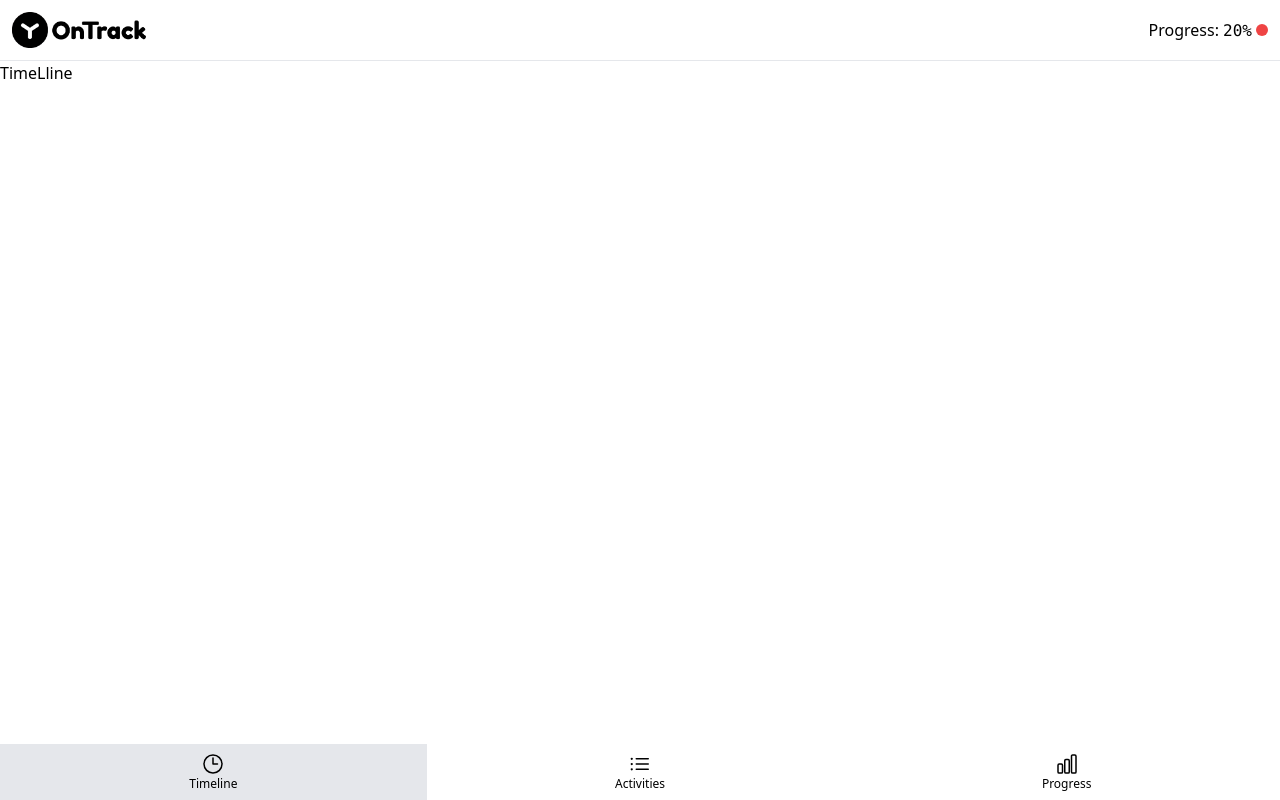
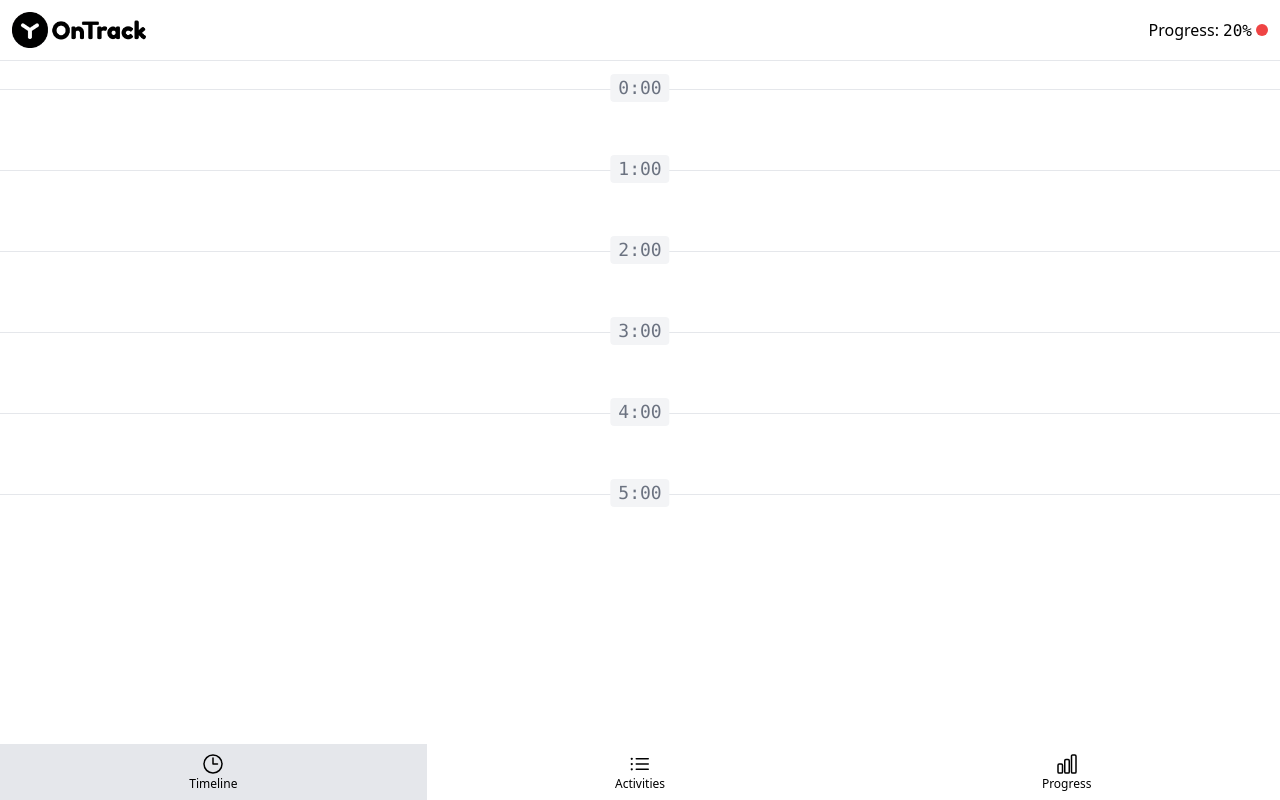
Before and after one commit to JohnnySench/track-active, a Vue app: page /#timeline in a window 1280 px wide. Built offline with nearby package versions, Linux system fonts and the light colour scheme.

Commit message:
add timeline

```diff
--- a/src/pages/TheTimeline.vue
+++ b/src/pages/TheTimeline.vue
@@ -1,5 +1,20 @@
 <template>
-    <h1>TimeLline</h1>
+    <div class="mt-7">
+        <ul>
+            <li
+                v-for="i in [0, 1, 2, 3, 4, 5]"
+                :key="i"
+                class="relative flex flex-col gap-2 border-t border-gray-200 py-10 px-4"
+            >
+                <a
+                    href="#"
+                    class="absolute -top-4 left-1/2 -translate-x-1/2 rounded bg-gray-100 px-2 font-mono text-lg text-gray-500"
+                >
+                    {{ i }}:00
+                </a>
+            </li>
+        </ul>
+    </div>
 </template>
 
 <script setup>
```
